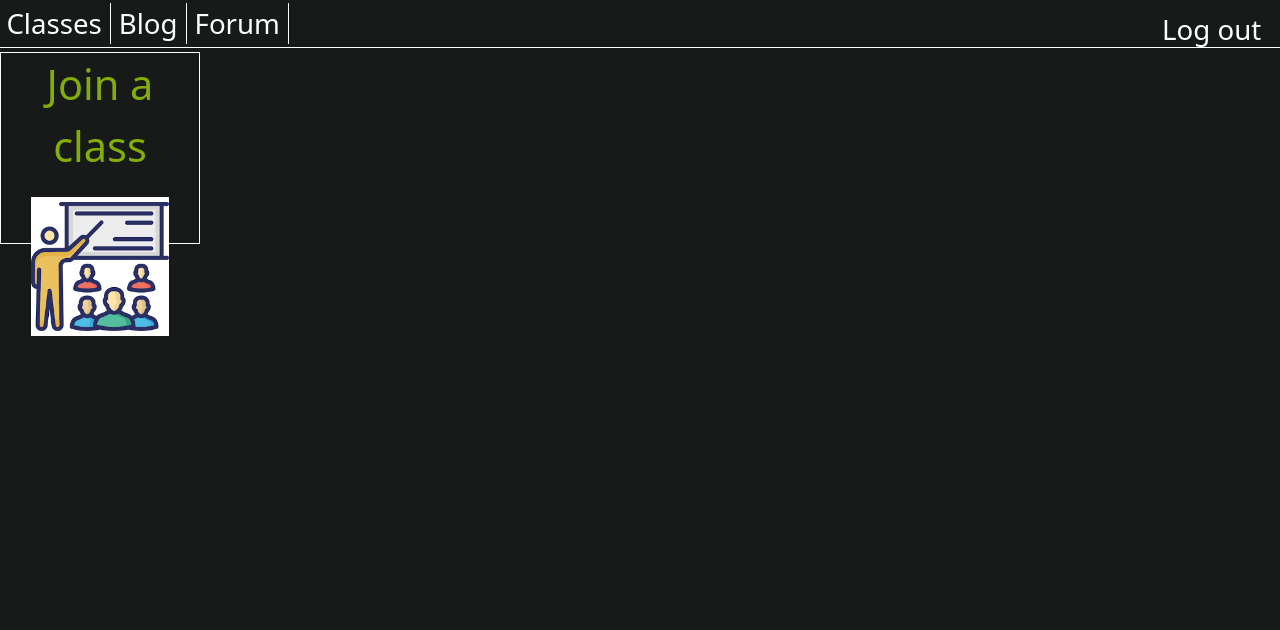
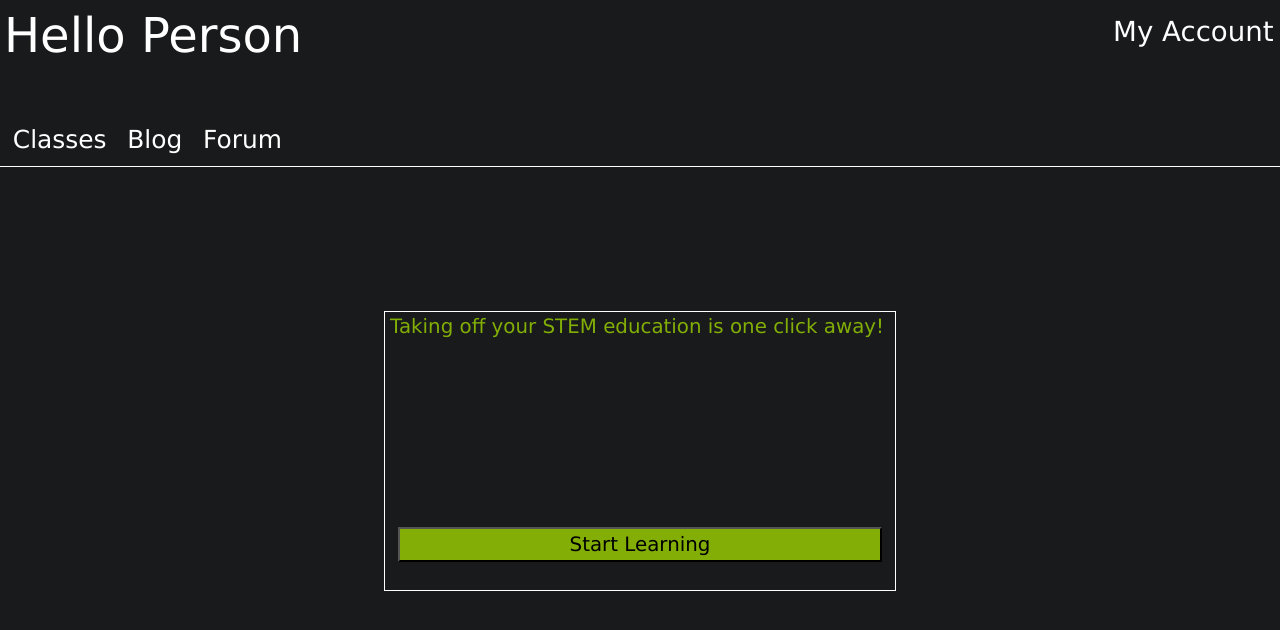
Before and after one commit to adikeshn/AstroDynamx-Website, a React (Vite) app: page /home in a window 1280 px wide. Shown: the top 630 px of the page. Built offline with nearby package versions, Linux system fonts and the light colour scheme.

Commit message:
Redesigns the add classes box on the home page and changes the top bar to takeup more of the screen, and have better UI in general. Also changes the tab icon the the lsmaller version of the company logo.

```diff
--- a/index.html
+++ b/index.html
@@ -2,7 +2,7 @@
 <html lang="en">
   <head>
     <meta charset="UTF-8" />
-    <link rel="icon" type="image/svg+xml" href="/vite.svg" />
+    <link rel="icon" href="/LogoSide.png" />
     <meta name="viewport" content="width=device-width, initial-scale=1.0" />
     <title>AstroDynamx</title>
   </head>
--- a/src/HomePage/HomePage.jsx
+++ b/src/HomePage/HomePage.jsx
@@ -9,16 +9,19 @@ function HomePage() {
 
   return (
     <div className="outside-class">
-      <HPTopBar />
-      <div className="add-class-box">
-        <a href="https://docs.google.com/forms/d/e/1FAIpQLSeer3eGO5dAdOpEoN02hY01ZdAjjIjr6XrIWtWIx4MtrV4k6g/viewform?usp=sf_link" target="_blank">
-          <div className="add-class">
-            Join a class
+      <div className="inside-class">
+        <HPTopBar />
+        <div className="add-class-box">
+          <div className="add-class-text">
+            Taking off your STEM education is one click away!
           </div>
-          <img src="AddClassIcon.png" className="class-img" />
-        </a>
+          <a href="https://docs.google.com/forms/d/e/1FAIpQLSeer3eGO5dAdOpEoN02hY01ZdAjjIjr6XrIWtWIx4MtrV4k6g/viewform?usp=sf_link" target="_blank">
+            <div className="add-class-button">
+              <button>Start Learning</button>
+            </div>
+          </a>
+        </div>
       </div>
-
     </div>
   );
 
--- a/src/HomePage/HomePageComponents/HPTopBar.jsx
+++ b/src/HomePage/HomePageComponents/HPTopBar.jsx
@@ -13,6 +13,15 @@ function HPTopBar() {
 
   return (
     <div className="top-screen">
+      <div className="top-row-class">
+        <div className="hello-text">
+          <h1>Hello Person<br /></h1>
+        </div>
+        <div className="my-account-class">
+          My Account
+        </div>
+      </div>
+      <div className="links-class">
         <Link to="/home">
           <div className="text">
             <div className="classes">Classes</div>
@@ -28,12 +37,13 @@ function HPTopBar() {
             <div className="other">Forum</div>
           </div>
         </Link>
-        <div className="logout-button">
-          <button onClick={signout}>Log out</button>
-        </div>
+      </div>
     </div>
   );
 }
 
 export default HPTopBar;
 //&nbsp;|&nbsp;
+      //<div className="logout-button">
+        //<button onClick={signout}>Log out</button>
+      //</div>
--- a/src/HomePage/HomePageStyleSheets/HPTopBar.css
+++ b/src/HomePage/HomePageStyleSheets/HPTopBar.css
@@ -1,17 +1,43 @@
 .top-screen {
-    height: 6vh;
+    height: 20vh;
     width: 100vw;
+    color: white;
+    border-bottom: solid 1px white;
+    max-width: 1400px;
+    margin: auto;
+    position: relative;
+}
+
+.links-class {
+    display: flex;
+    flex-direction: row;
+
+    width: fit-content;
+    font-size: 90%;
+    position: absolute;
+    bottom: 1vh;
+    left: 0.5vw;
+}
+
+.top-row-class {
     display: flex;
     flex-direction: row;
     align-items: center;
-    color: white;
-    border-bottom: solid 1px white;
+    margin-left: .5vh;
+    margin-top: .9vh;
+}
+
+.my-account-class {
+    position: absolute;
+    top: .5vh;
+    right: .5vw;
 }
 
 .text {
     color: white;
-    border-right: solid 1px white;
-    padding-right: 8px;
+    padding-right: 1vw;
+
+
 }
 
 .classes {
@@ -23,9 +49,6 @@
 }
 
 .logout-button {
-    position: absolute;
-    top: 1vh;
-    right: 1vw;
 }
 
 .logout-button button {
--- a/src/HomePage/HomePageStyleSheets/HomePage.css
+++ b/src/HomePage/HomePageStyleSheets/HomePage.css
@@ -1,24 +1,40 @@
 .outside-class {
+    width: 100vw;
+    height: 100vh;
+    background-color: rgb(24, 26, 27);
+    font-family: Verdana;
+}
+.inside-class {
     height: 100vh;
     width: 100vw;
     color: white;
-    background-color: #181a1a;
+    overflow: hidden;
+    max-width: 1400px;
+    margin: auto;
 }
 
 .add-class-box {
-    height: 15vw;
-    width: 25vh;
+    height: 35vh;
+    width: 40vw;
     border: solid 1px white;
-    text-align: center;
-    font-size: 150%;
-    margin-top: .5vh;
+    font-size: 1.55vmax;
+    margin: auto;
+    margin-top: 18vh;
+    position: relative;
 }
-.add-class {
+.add-class-text {
+    margin-left: 1%;
     color: #82ae06;
+    font-size: 2005;
 }
-.class-img {
-    width: 70%;
-    margin-top: 10%;
+.add-class-button button{
+    margin-top: 30%;
+    background-color: #82ae06;
+    width: 95%;
+    position: absolute;
+    left: 2.5%;
+    right: 0;
+    bottom: 10%;
 }
 
 a {
```
Also changed, not shown: public/LogoSide.png.
